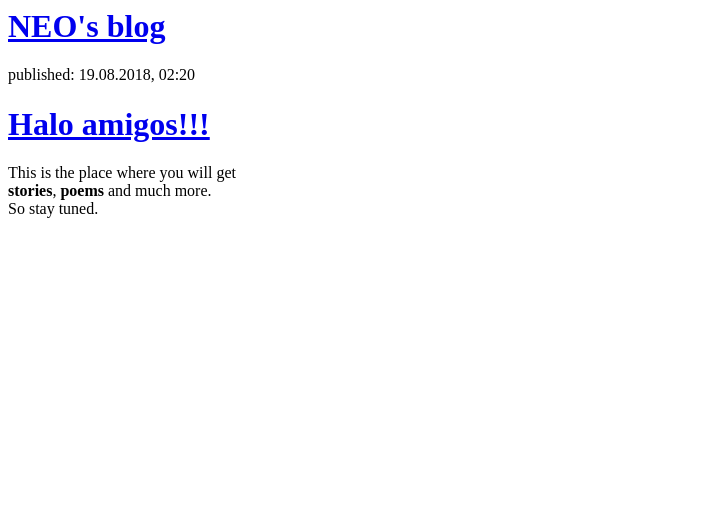
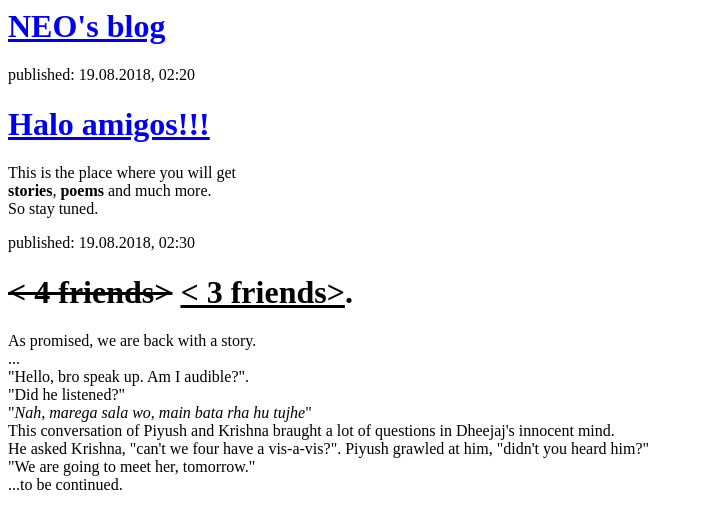
Before and after one commit to myself-NEO/my-first-blog, a Python web app: template blog/templates/blog/post_list.html in a window 1280 px wide. Shown: the top 529 px of the page, without its empty margins (0-703 px from the left). Run offline with Jinja, Linux system fonts and the light colour scheme; the template is opened without the code that fills it, so the values that code supplies are empty.

Commit message:
html changed

```diff
--- a/blog/templates/blog/post_list.html
+++ b/blog/templates/blog/post_list.html
@@ -16,5 +16,18 @@
             So stay tuned.</p>
         </div>
 
+        <div>
+            <p>published: 19.08.2018, 02:30</p>
+            <h1><del>< 4 friends></del> <ins>< 3 friends></ins>.</h1>
+            <p>As promised,  we are back with a story.<br />
+                ...<br />
+                "Hello, bro speak up. Am I audible?". <br />
+                "Did he listened?" <br />
+                "<i>Nah, marega sala wo, main bata rha hu tujhe</i>" <br />
+                This conversation of Piyush and Krishna braught a lot of questions in Dheejaj's innocent mind.<br />
+                He asked Krishna, "can't we four have a vis-a-vis?". Piyush grawled at him, "didn't you heard him?" <br />
+                "We are going to meet her, tomorrow." <br />
+            ...to be continued.</p>
+
     </body>
 </html>
```
